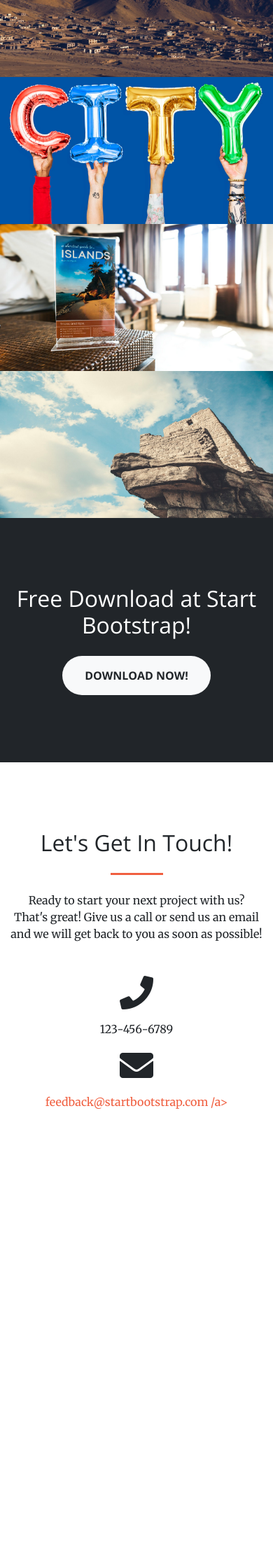
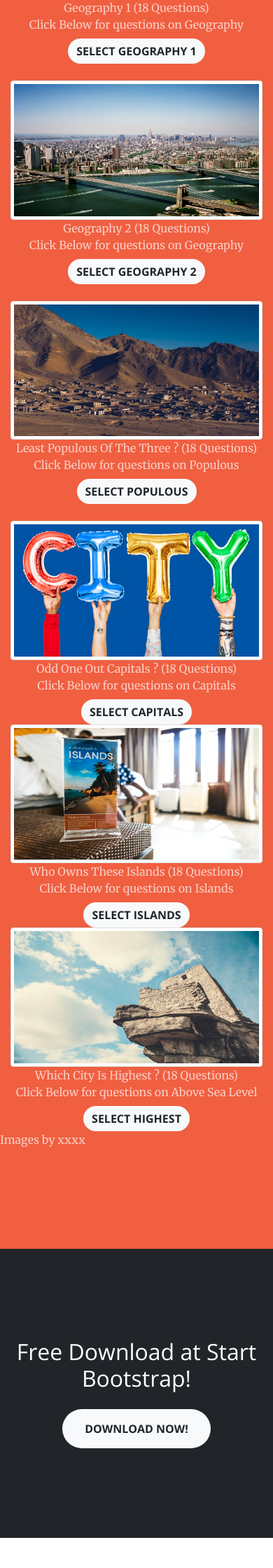
Before and after one commit to bennettpe/practical-python-website, a Flask app: page / in a window 390 px wide. Shown: the part 2409-4649 px from the top of the page at 70% size. Before the commit the page ends 3993 px from the top, so only its background shows below. Run offline with Flask 2, Linux system fonts and the light colour scheme; some libraries are stand-ins or nearby versions.

Commit message:
changes to quiz section of base.html

```diff
--- a/static/css/my-creative.css
+++ b/static/css/my-creative.css
@@ -1,19 +1,3 @@
 /*-----------------------------------*/
 /* main.css: Add and override styles */
 /*-----------------------------------*/
-
-/* Increase font-size */
-.portfolio-box .portfolio-box-caption .portfolio-box-caption-content .project-category {
-  font-size: 16px;
-}
-
-/* Reduce padding */
-section {
-  padding: 6rem 0;
-}
-
-/* Increase width */
-hr {
-  max-width: 75px;
-  border-width: 3px;
-}
--- a/templates/base.html
+++ b/templates/base.html
@@ -18,10 +18,10 @@
 <body>
 
     <!-- Bootstrap theme (Creative) downloaded from  https://github.com/BlackrockDigital/startbootstrap-creative -->
+    <body id="page-top">
 
     <!-- Navigation Navbar -->
     <nav class="navbar navbar-expand-lg navbar-light fixed-top" id="mainNav">
-
       <div class="container">
         <a class="navbar-brand js-scroll-trigger" href="#page-top"> Geography Quiz Game </a>
         <button class="navbar-toggler navbar-toggler-right"
@@ -50,10 +50,8 @@
           </ul>
         </divHear
       </div>
-
     </nav>
 
-    <!-- Add Style= to override header background image -->
     <header class="masthead text-center text-white d-flex" style=”background-image: url(‘static/img/header.jpg’)"> <!-- Add Style= to override header background image -->
       <div class="container my-auto">
         <div class="row">
@@ -94,7 +92,7 @@
       </div>
     </section>
 
-    <!-- How To PlaySection -->
+    <!-- How To Play Section -->
     <section id="howtoplay">
       <div class="container">
         <div class="row">
@@ -118,111 +116,50 @@
       </div>
     </section>
 
-    <section class="p-0" id="portfolio">
-      <div class="container-fluid p-0">
-        <div class="row no-gutters popup-gallery">
+    <!-- Quiz Select Section -->
+    <section class="bg-primary text-center" id="selectquiz">
+      <div class="container-fluid">
+        <h2 class="section-heading text-white"> QUIZ SELECTION </h2>
+        <hr class="light mx-auto">
+       <div class="row">
 
-          <!-- Geography-1 Quiz Selector -->
-          <div class="col-lg-4 col-sm-6">
-            <a class="portfolio-box" href="static/img/portfolio/fullsize/image-from-rawpixel-id-90517.jpg">
-              <img class="img-fluid" src="/static/img/portfolio/thumbnails/image-from-rawpixel-id-90517.jpg" alt="">
-              <div class="portfolio-box-caption">
-                <div class="portfolio-box-caption-content">
-                  <div class="project-category text-faded">
-                    Category
-                  </div>
-                  <div class="geography-1">
-                   Geography 1
-                  </div>
-                </div>
-              </div>
-            </a>
+         <div class="col-lg-4 col-sm-6 text-center">
+           <img src="/static/img/portfolio/thumbnails/image-from-rawpixel-id-90517.jpg" alt="" class="rounded mx-auto img-thumbnail">
+           <p class="text-faded mb-2"> Geography 1 (18 Questions) </br> Click Below for questions on Geography </p>
+           <button type ="button"  href="#geography1" class="btn btn-light btn-rounded js-scroll-trigger mb-4"> Select Geography 1 </button>
          </div>
 
-          <!-- Geography-2 Quiz Selector -->
-          <div class="col-lg-4 col-sm-6">
-            <a class="portfolio-box" href="static/img/portfolio/fullsize/image-from-rawpixel-id-433915.jpg">
-              <img class="img-fluid"  src="static/img/portfolio/thumbnails/image-from-rawpixel-id-433915.jpg" alt="">
-              <div class="portfolio-box-caption">
-                <div class="portfolio-box-caption-content">
-                  <div class="project-category text-faded">
-                    Category
-                  </div>
-                  <div class="geography-2">
-                    Geography 2
-                  </div>
-                </div>
-              </div>
-            </a>
+         <div class="col-lg-4 col-sm-6 text-center">
+           <img src="/static/img/portfolio/thumbnails/image-from-rawpixel-id-433915.jpg" alt="" class="rounded mx-auto img-thumbnail">
+           <p class="text-faded mb-2"> Geography 2 (18 Questions) </br> Click Below for questions on Geography </p>
+           <button type ="button" href="#geography2" class="btn btn-light btn-rounded js-scroll-trigger mb-4"> Select Geography 2 </button>
          </div>
 
-          <!-- Least Populous Of The Three ? Quiz Selector -->
-          <div class="col-lg-4 col-sm-6">
-            <a class="portfolio-box" href="static/img/portfolio/fullsize/image-from-rawpixel-id-90625.jpg">
-              <img class="img-fluid"  src="static/img/portfolio/thumbnails/image-from-rawpixel-id-90625.jpg" alt="">
-              <div class="portfolio-box-caption">
-                <div class="portfolio-box-caption-content">
-                  <div class="project-category text-faded">
-                    Category
-                  </div>
-                  <div class="least-populous">
-                    Least Populous Of The Three ?
-                  </div>
-                </div>
-              </div>
-            </a>
+        <div class="col-lg-4 col-sm-6 text-center">
+          <img src="/static/img/portfolio/thumbnails/image-from-rawpixel-id-90625.jpg" alt="" class="rounded mx-auto img-thumbnail">
+          <p class="text-faded mb-2"> Least Populous Of The Three ? (18 Questions) </br> Click Below for questions on Populous </p>
+          <button type ="button" href="#populous" class="btn btn-light btn-rounded js-scroll-trigger mb-4">Select Populous </button>
          </div>
 
-          <!-- Odd One Out Capitals ? Quiz Selector -->
-          <div class="col-lg-4 col-sm-6">
-            <a class="portfolio-box" href="static/img/portfolio/fullsize/image-from-rawpixel-id-442135.jpg">
-              <img class="img-fluid"  src="static/img/portfolio/thumbnails/image-from-rawpixel-id-442135.jpg" alt="">
-              <div class="portfolio-box-caption">
-                <div class="portfolio-box-caption-content">
-                  <div class="project-category text-faded">
-                    Category
-                  </div>
-                  <div class="odd-one">
-                   Odd One Out Capitals ?
-                  </div>
-                </div>
-              </div>
-            </a>
+        <div class="col-lg-4 col-sm-6 text-center">
+          <img src="/static/img/portfolio/thumbnails/image-from-rawpixel-id-442135.jpg" alt="" class="rounded mx-auto img-thumbnail">
+          <p class="text-faded mb-2"> Odd One Out Capitals ? (18 Questions) </br> Click Below for questions on Capitals </p>
+          <button type ="button" href="#capitals" class="btn btn-light btn-rounded js-scroll-trigger mb-0"> Select Capitals </button>
          </div>
 
-          <!-- Who Owns These Islands ? Quiz Selector -->
-          <div class="col-lg-4 col-sm-6">
-            <a class="portfolio-box" href="static/img/portfolio/fullsize/image-from-rawpixel-id-424508.jpg">
-              <img class="img-fluid"  src="static/img/portfolio/thumbnails/image-from-rawpixel-id-424508.jpg" alt="">
-              <div class="portfolio-box-caption">
-                <div class="portfolio-box-caption-content">
-                  <div class="project-category text-faded">
-                    Category
-                  </div>
-                  <div class="who-owns">
-                    Who Owns These Islands ?
-                  </div>
-                </div>
-              </div>
-            </a>
+        <div class="col-lg-4 col-sm-6 text-center">
+          <img src="/static/img/portfolio/thumbnails/image-from-rawpixel-id-424508.jpg" alt="" class="rounded mx-auto img-thumbnail">
+          <p class="text-faded mb-2"> Who Owns These Islands (18 Questions) </br> Click Below for questions on Islands </p>
+          <button type ="button" href="#islands" class="btn btn-light btn-rounded js-scroll-trigger mb-0"> Select Islands </button>
         </div>
 
-          <!-- Which City Is Highest ? Quiz Selector -->
-          <div class="col-lg-4 col-sm-6">
-            <a class="portfolio-box" href="static/img/portfolio/fullsize/image-from-rawpixel-id-431844.jpg">
-              <img class="img-fluid"  src="static/img/portfolio/thumbnails/image-from-rawpixel-id-431844.jpg" alt="">
-              <div class="portfolio-box-caption">
-                <div class="portfolio-box-caption-content">
-                  <div class="project-category text-faded">
-                    Category
+        <div class="col-lg-4 col-sm-6 text-center">
+          <img src="/static/img/portfolio/thumbnails/image-from-rawpixel-id-431844.jpg" alt="" class="rounded mx-auto img-thumbnail">
+          <p class="text-faded mb-2"> Which City Is Highest ? (18 Questions) </br> Click Below for questions on Above Sea Level </p>
+          <button type ="button" href="#highest" class="btn btn-light btn-rounded js-scroll-trigger mb-0"> Select Highest </button>
         </div>
-                  <div class="which-city">
-                    Which City Is Highest ?
-                  </div>
-                </div>
-              </div>
-            </a>
-          </div>
+
+        <p class="text-faded"> Images by  xxxx </p>
 
       </div>
      </div>
```
Lines whose indentation alone changed are shown as unchanged.
